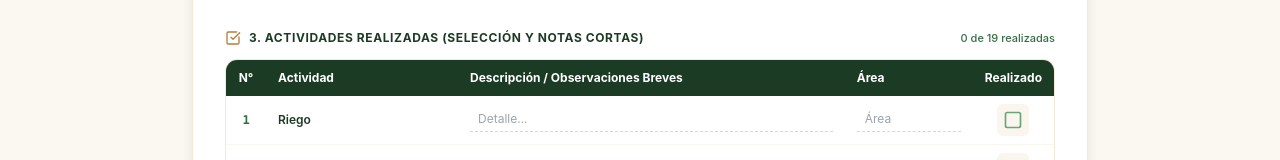
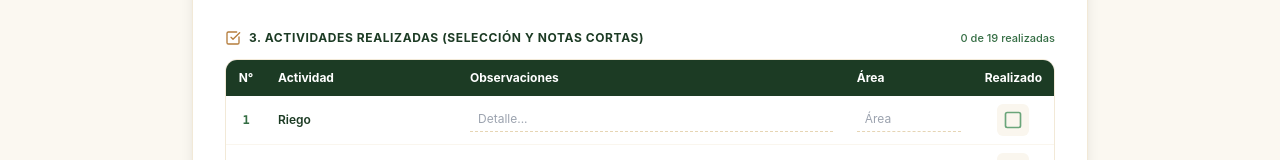
Before and after one commit to cristianfjaramillo-hue/landing-vanilla, a Next.js app: page /reportes/nuevo in a window 1280 px wide. Shown: the part 781-941 px from the top of the page. Built offline with nearby package versions, Linux system fonts and the light colour scheme; no server answers; the database is empty.

Commit message:
fix(reportes): simplificar encabezado de tabla a solo 'Observaciones'

```diff
--- a/src/app/admin/page.tsx
+++ b/src/app/admin/page.tsx
@@ -2418,7 +2418,7 @@ export default function AdminPage() {
                         <tr>
                           <th className="py-2 px-3 w-10 text-center">N°</th>
                           <th className="py-2 px-3 w-48">Actividad</th>
-                          <th className="py-2 px-3">Descripción / Observaciones Breves</th>
+                          <th className="py-2 px-3">Observaciones</th>
                           <th className="py-2 px-3 w-32">Área</th>
                           <th className="py-2 px-3 w-20 text-center">Realizado</th>
                         </tr>
--- a/src/app/reportes/nuevo/page.tsx
+++ b/src/app/reportes/nuevo/page.tsx
@@ -603,8 +603,7 @@ export default function NuevoReportePage() {
                         Actividad
                       </th>
                       <th className="py-2 sm:py-2.5 px-1.5 sm:px-3 font-bold text-[11px] sm:text-xs">
-                        <span className="md:hidden">Descripción</span>
-                        <span className="hidden md:inline">Descripción / Observaciones Breves</span>
+                        <span>Observaciones</span>
                       </th>
                       <th className="py-2 sm:py-2.5 px-1.5 sm:px-3 w-16 sm:w-32 font-bold text-[11px] sm:text-xs">
                         <span>Área</span>
--- a/src/lib/pdf-generator.ts
+++ b/src/lib/pdf-generator.ts
@@ -108,7 +108,7 @@ export async function generateDailyReportPDF(
   autoTable(doc, {
     startY: actY,
     theme: "grid",
-    head: [["N°", "Actividad", "Descripción / Observaciones", "Área", "Realizado"]],
+    head: [["N°", "Actividad", "Observaciones", "Área", "Realizado"]],
     body: actRows,
     headStyles: { fillColor: greenHeader as [number, number, number], textColor: 255 },
     columnStyles: {
```
